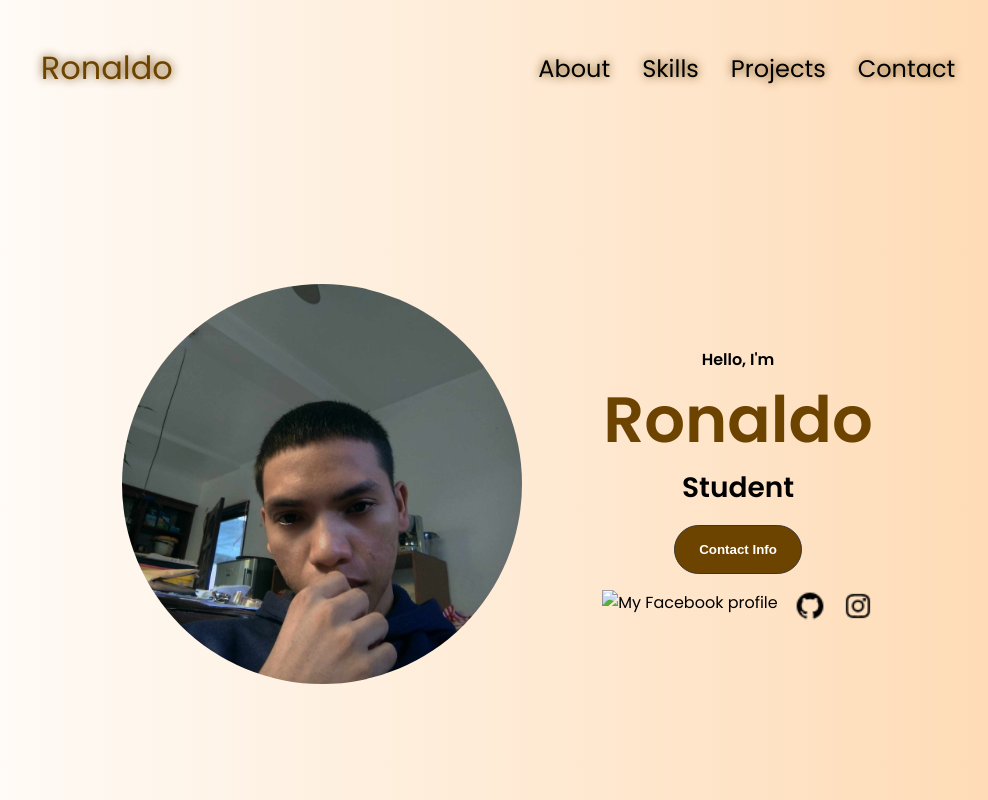
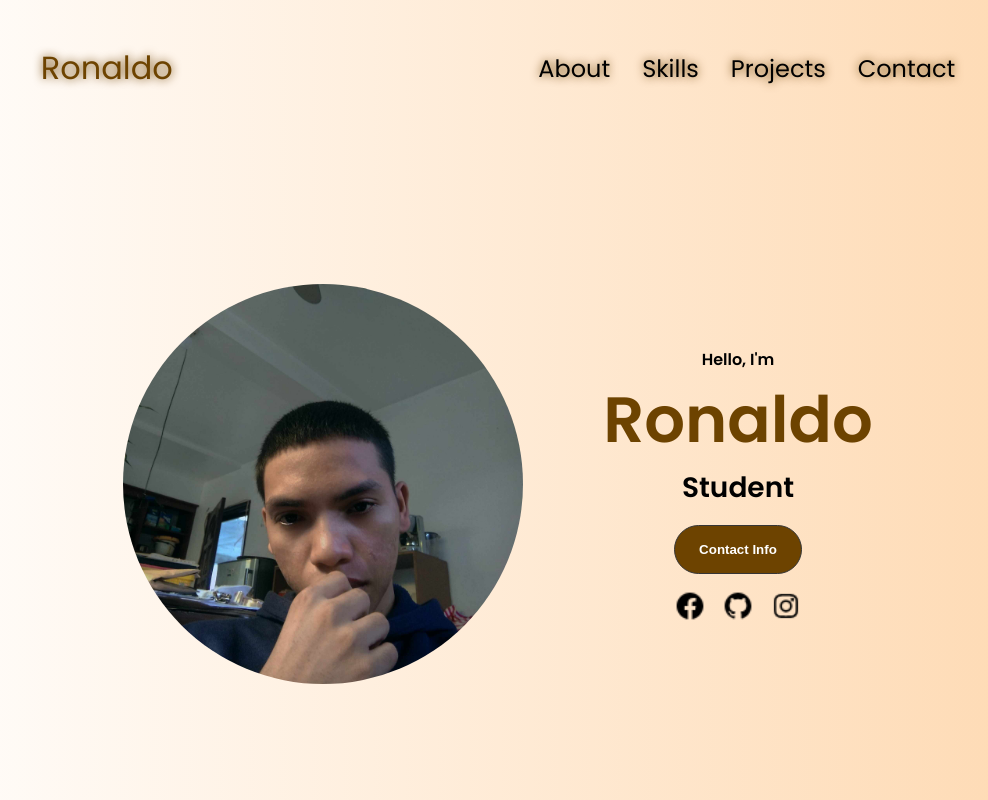
Before and after one commit to its-ronaldo/portfolio, a plain HTML site: page index.html in a window 1280 px wide. Shown: the top 800 px of the page, without its empty margins (142-1130 px from the left). Drawn offline with Linux system fonts and the light colour scheme.

Commit message:
Update index.html

```diff
--- a/index.html
+++ b/index.html
@@ -51,7 +51,7 @@
         </div>
         <div id="socials-container">
           <img
-            src="./assets/facebook-circle-logo-60 (1).png"
+            src="./assets/fb.png"
             alt="My Facebook profile"
             class="icon"
             onclick="location.href='https://facebook.com/ronaldo.dasigan.2024'"
```
